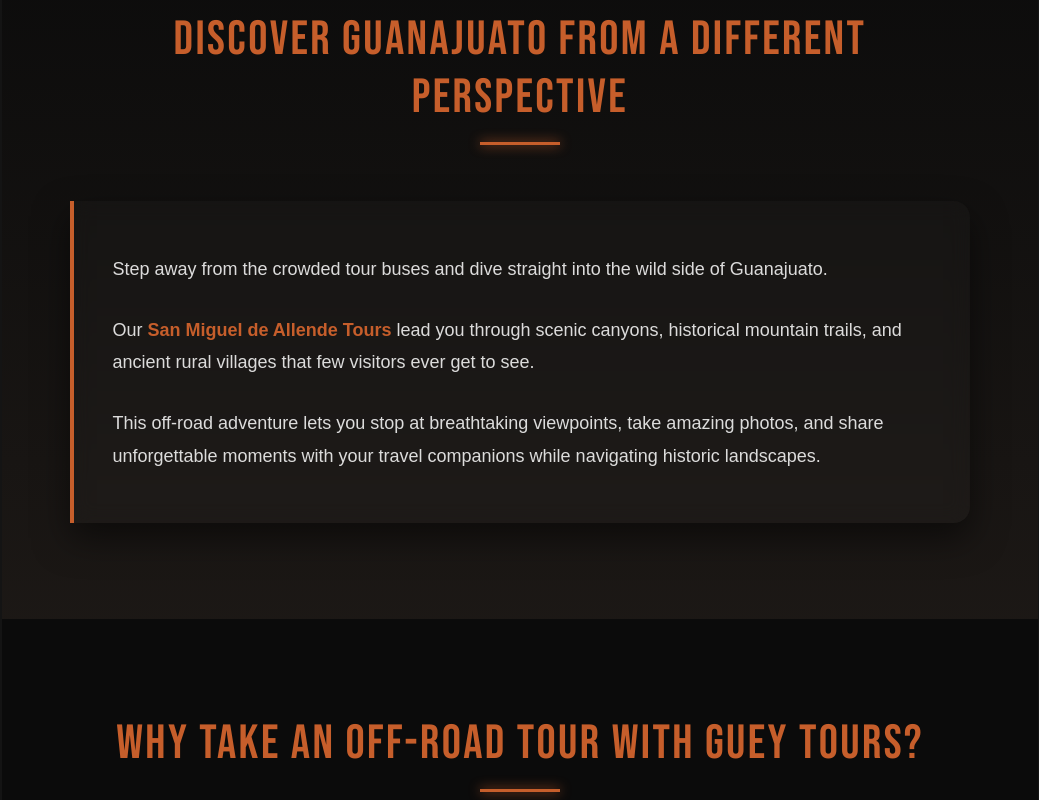
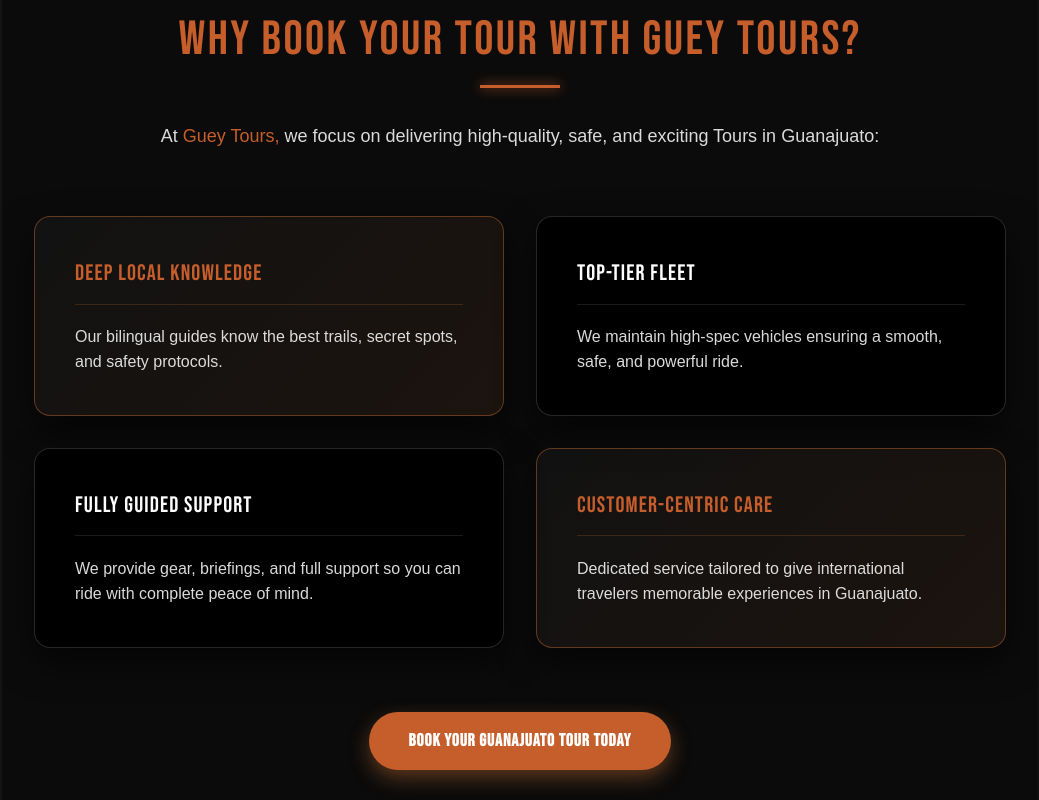
Before and after one commit to DraftStudiomx/Guey-tours-SEO, a Next.js app: page /tours-guanajuato in a window 1280 px wide. Shown: the part 4320-5120 px from the top of the page, without its empty margins (120-1159 px from the left). Built offline with nearby package versions, Linux system fonts and the light colour scheme; a web font is replaced by a local one.

Commit message:
Update ToursGuanajuatoContent.tsx

```diff
--- a/app/tours-guanajuato/ToursGuanajuatoContent.tsx
+++ b/app/tours-guanajuato/ToursGuanajuatoContent.tsx
@@ -933,116 +933,6 @@ const [openIndex, setOpenIndex] = useState<number | null>(null)
 
 
 
-          {/* INICIO SECTION 4 */}
-<section style={{
-  padding: '6rem 1.5rem',
-  background: 'linear-gradient(180deg, #0b0b0b 0%, rgba(217, 119, 54, 0.04) 100%)',
-  color: '#fff',
-  fontFamily: 'sans-serif',
-  position: 'relative',
-  boxSizing: 'border-box',
-  overflow: 'hidden',
-  width: '100%'
-}}>
-  <div style={{
-    maxWidth: '900px',
-    margin: '0 auto',
-    width: '100%',
-    boxSizing: 'border-box'
-  }}>
-
-    {/* Título H2 */}
-    <div style={{ textAlign: 'center', marginBottom: '3.5rem' }}>
-      <h2 style={{
-        fontFamily: 'var(--font-heading)',
-        fontSize: 'clamp(2rem, 4vw, 3rem)',
-        color: 'var(--orange, #d97736)',
-        textTransform: 'uppercase',
-        letterSpacing: '0.05em',
-        margin: '0 0 1rem 0',
-        lineHeight: 1.2
-      }}>
-        {lang === 'es'
-          ? 'Descubre Guanajuato desde una perspectiva diferente'
-          : 'Discover Guanajuato from a different perspective'}
-      </h2>
-      <div style={{
-        width: '80px',
-        height: '3px',
-        background: 'var(--orange, #d97736)',
-        margin: '0 auto',
-        boxShadow: '0 0 12px var(--orange, #d97736)'
-      }} />
-    </div>
-
-    {/* Contenedor fluido con diseño sofisticado para los párrafos */}
-    <div style={{
-      background: 'rgba(255, 255, 255, 0.02)',
-      borderLeft: '4px solid var(--orange, #d97736)',
-      borderRadius: '0 16px 16px 0',
-      padding: 'clamp(2rem, 4vw, 3.5rem) clamp(1.5rem, 3vw, 3rem)',
-      boxShadow: '0 15px 35px rgba(0,0,0,0.5)',
-      backdropFilter: 'blur(10px)',
-      boxSizing: 'border-box',
-      display: 'flex',
-      flexDirection: 'column',
-      gap: '1.8rem'
-    }}>
-      {/* Párrafo 1 */}
-      <p style={{
-        fontFamily: 'sans-serif',
-        fontStyle: 'normal',
-        fontWeight: '400',
-        color: 'rgba(255, 255, 255, 0.85)',
-        fontSize: '18px',
-        lineHeight: 1.8,
-        margin: 0
-      }}>
-        {lang === 'es'
-          ? 'Aléjate de los autobuses turísticos llenos de gente y adéntrate de lleno en el lado salvaje de Guanajuato.'
-          : 'Step away from the crowded tour buses and dive straight into the wild side of Guanajuato.'}
-      </p>
-
-      {/* Párrafo 2 (Con el enlace en la frase solicitada) */}
-      <p style={{
-        fontFamily: 'sans-serif',
-        fontStyle: 'normal',
-        fontWeight: '400',
-        color: 'rgba(255, 255, 255, 0.85)',
-        fontSize: '18px',
-        lineHeight: 1.8,
-        margin: 0
-      }}>
-        {lang === 'es' ? (
-          <>
-            Nuestros <a href="https://www.gueytours.com/san-miguel-de-allende-tours/" style={{ color: 'var(--orange, #d97736)', textDecoration: 'none', fontWeight: 'bold' }}>Tours por San Miguel de Allende</a> te guían a través de cañones panorámicos, senderos montañosos históricos y antiguos pueblos rurales que pocos visitantes llegan a ver.
-          </>
-        ) : (
-          <>
-            Our <a href="https://www.gueytours.com/san-miguel-de-allende-tours/" style={{ color: 'var(--orange, #d97736)', textDecoration: 'none', fontWeight: 'bold' }}>San Miguel de Allende Tours</a> lead you through scenic canyons, historical mountain trails, and ancient rural villages that few visitors ever get to see.
-          </>
-        )}
-      </p>
-
-      {/* Párrafo 3 */}
-      <p style={{
-        fontFamily: 'sans-serif',
-        fontStyle: 'normal',
-        fontWeight: '400',
-        color: 'rgba(255, 255, 255, 0.85)',
-        fontSize: '18px',
-        lineHeight: 1.8,
-        margin: 0
-      }}>
-        {lang === 'es'
-          ? 'Esta aventura todoterreno te permite detenerte en miradores impresionantes, tomar fotografías increíbles y compartir momentos inolvidables con tus compañeros de viaje mientras navegas por paisajes históricos.'
-          : 'This off-road adventure lets you stop at breathtaking viewpoints, take amazing photos, and share unforgettable moments with your travel companions while navigating historic landscapes.'}
-      </p>
-    </div>
-
-  </div>
-</section>
-{/* FIN SECTION 4 */}
 
 
 
@@ -1068,7 +958,7 @@ const [openIndex, setOpenIndex] = useState<number | null>(null)
         margin: '0 0 1rem 0',
         lineHeight: 1.2
       }}>
-        {lang === 'es' ? '¿Por qué tomar un tour todoterreno con Guey Tours?' : 'Why take an Off-Road tour with Guey Tours?'}
+        {lang === 'es' ? '¿Por qué reservar tu tour con Guey Tours?' : 'Why book your tour with Guey Tours?'}
       </h2>
       <div style={{
         width: '80px',
@@ -1085,11 +975,18 @@ const [openIndex, setOpenIndex] = useState<number | null>(null)
   fontSize: '18px',
   lineHeight: 1.8,
   maxWidth: '800px',
-        margin: '0 auto'
-      }}>
-        {lang === 'es'
-          ? 'Elegirnos significa reservar con expertos locales que ponen tu seguridad y diversión en primer lugar:'
-          : 'Choosing us means booking with local experts who put your safety and enjoyment first:'}
+  margin: '0 auto',
+  wordBreak: 'break-word'
+}}>
+  {lang === 'es' ? (
+    <>
+      En <a href="https://www.gueytours.com/" style={{ color: 'var(--orange, #d97736)', textDecoration: 'none' }}>Guey Tours,</a> nos enfocamos en ofrecer recorridos de alta calidad, seguros y emocionantes en Guanajuato:
+    </>
+  ) : (
+    <>
+      At <a href="https://www.gueytours.com/" style={{ color: 'var(--orange, #d97736)', textDecoration: 'none' }}>Guey Tours,</a> we focus on delivering high-quality, safe, and exciting Tours in Guanajuato:
+    </>
+  )}
 </p>
     </div>
 
@@ -1123,7 +1020,7 @@ const [openIndex, setOpenIndex] = useState<number | null>(null)
           borderBottom: '1px solid rgba(217, 119, 54, 0.2)',
           paddingBottom: '0.8rem'
         }}>
-          {lang === 'es' ? 'Experiencia local' : 'Local expertise'}
+          {lang === 'es' ? 'Profundo conocimiento local' : 'Deep Local Knowledge'}
         </h3>
         <p style={{
           color: 'rgba(255, 255, 255, 0.85)',
@@ -1132,8 +1029,8 @@ const [openIndex, setOpenIndex] = useState<number | null>(null)
           margin: 0
         }}>
           {lang === 'es'
-            ? 'Nuestros guías conocen cada rincón de estas rutas todoterreno, garantizando un itinerario seguro y emocionante.'
-            : 'Our guides know every corner of these off-road routes, ensuring a safe and exciting itinerary.'}
+            ? 'Nuestros guías bilingües conocen las mejores rutas, los lugares secretos y los protocolos de seguridad.'
+            : 'Our bilingual guides know the best trails, secret spots, and safety protocols.'}
         </p>
       </div>
 
@@ -1167,8 +1064,8 @@ const [openIndex, setOpenIndex] = useState<number | null>(null)
           margin: 0
         }}>
           {lang === 'es'
-            ? 'Mantenemos nuestros vehículos todo terreno con los más altos estándares mecánicos para un rendimiento óptimo.'
-            : 'We maintain our all-terrain vehicles to the highest mechanical standards for peak performance.'}
+            ? 'Mantenemos vehículos de altas prestaciones, garantizando una conducción suave, segura y potente.'
+            : 'We maintain high-spec vehicles ensuring a smooth, safe, and powerful ride.'}
         </p>
       </div>
 
@@ -1193,7 +1090,7 @@ const [openIndex, setOpenIndex] = useState<number | null>(null)
           borderBottom: '1px solid rgba(255, 255, 255, 0.1)',
           paddingBottom: '0.8rem'
         }}>
-          {lang === 'es' ? 'Soporte completo' : 'Full support'}
+          {lang === 'es' ? 'Asistencia totalmente guiada' : 'Fully Guided Support'}
         </h3>
         <p style={{
           color: 'rgba(255, 255, 255, 0.85)',
@@ -1202,8 +1099,8 @@ const [openIndex, setOpenIndex] = useState<number | null>(null)
           margin: 0
         }}>
           {lang === 'es'
-            ? 'Brindamos orientación y asistencia continua durante todos tus tours de aventura.'
-            : 'We provide continuous guidance and assistance throughout your whole adventure tours.'}
+            ? 'Ofrecemos el equipo, las sesiones informativas y asistencia completa para que puedas conducir con total tranquilidad.'
+            : 'We provide gear, briefings, and full support so you can ride with complete peace of mind.'}
         </p>
       </div>
 
@@ -1228,7 +1125,7 @@ const [openIndex, setOpenIndex] = useState<number | null>(null)
           borderBottom: '1px solid rgba(217, 119, 54, 0.2)',
           paddingBottom: '0.8rem'
         }}>
-          {lang === 'es' ? 'Atención personalizada' : 'Personalized attention'}
+          {lang === 'es' ? 'Atención centrada en el cliente' : 'Customer-Centric Care'}
         </h3>
         <p style={{
           color: 'rgba(255, 255, 255, 0.85)',
@@ -1237,8 +1134,8 @@ const [openIndex, setOpenIndex] = useState<number | null>(null)
           margin: 0
         }}>
           {lang === 'es'
-            ? 'Servicio amigable y bilingüe adaptado a viajeros internacionales que buscan diversión de alta calidad.'
-            : 'Friendly, bilingual service tailored to international travelers looking for high-quality fun.'}
+            ? 'Servicio dedicado y personalizado para brindar experiencias memorables a los viajeros internacionales en Guanajuato.'
+            : 'Dedicated service tailored to give international travelers memorable experiences in Guanajuato.'}
         </p>
       </div>
 
@@ -1266,7 +1163,7 @@ const [openIndex, setOpenIndex] = useState<number | null>(null)
           transition: 'all 0.3s ease'
         }}
       >
-        {lang === 'es' ? 'Reserva tu experiencia todoterreno ahora' : 'Book Your Off-Road Experience Now'}
+        {lang === 'es' ? 'Reserva tu tour por Guanajuato hoy mismo.' : 'Book your Guanajuato tour today'}
       </a>
     </div>
 
```
Lines whose indentation alone changed are shown as unchanged.
